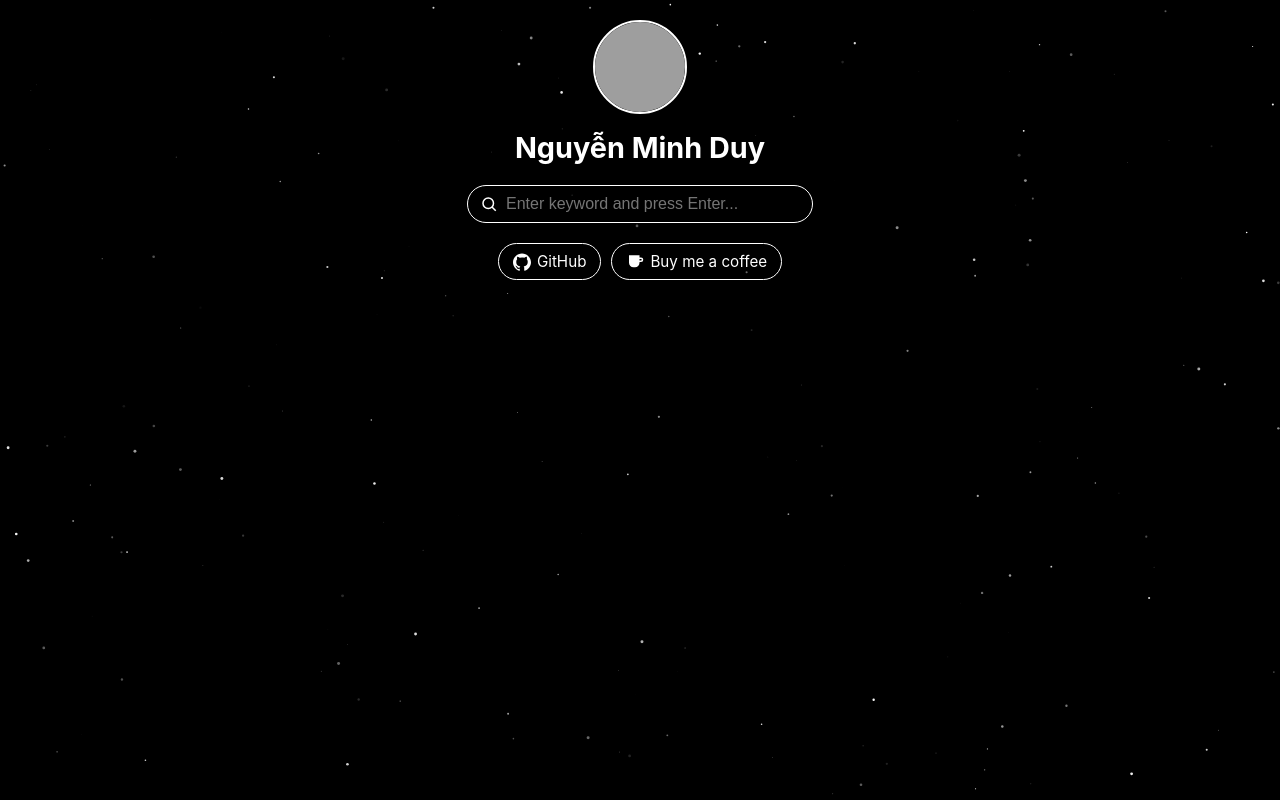
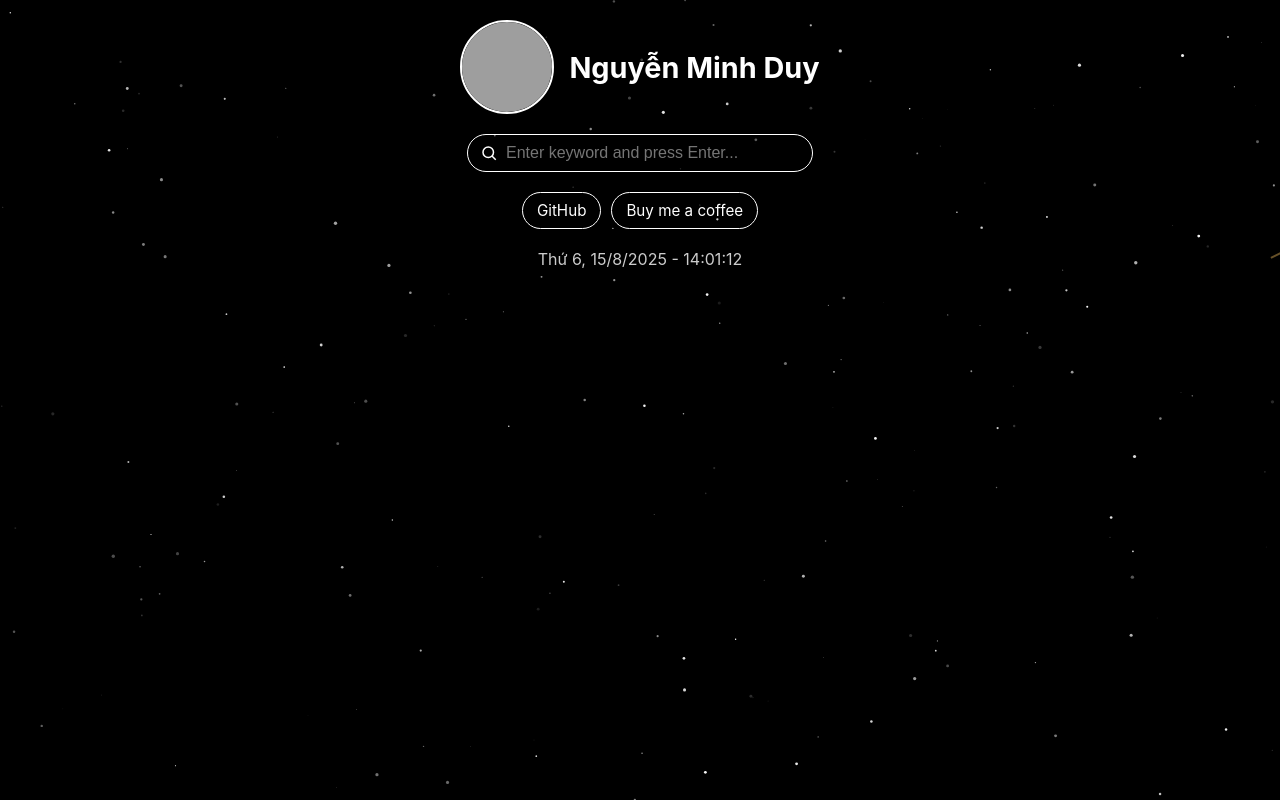
Before and after one commit to duyxyz/duyxyz.github.io, a plain HTML site: page index.html in a window 1280 px wide. Drawn offline with Linux system fonts and the light colour scheme; grey boxes are pictures that could not be loaded.

Commit message:
Update index.html

```diff
--- a/index.html
+++ b/index.html
@@ -5,134 +5,60 @@
 <meta name="viewport" content="width=device-width, initial-scale=1" />
 <title>Duy Portfolio</title>
 <style>
+  :root { --fg:#fff; --fg-dim:#ccc; --bg:#000; }
   body {
-    margin: 0;
-    padding: 0;
-    font-family: 'Inter', 'Segoe UI', Tahoma, sans-serif;
-    color: #fff;
-    background: #000;
-    text-align: center;
-    overflow-x: hidden;
+    margin: 0; padding: 0;
+    font-family: 'Inter','Segoe UI',Tahoma,sans-serif;
+    color: var(--fg); background: var(--bg);
+    text-align: center; overflow-x: hidden;
   }
-  #space-bg {
-    position: fixed;
-    top: 0;
-    left: 0;
-    width: 100%;
-    height: 100%;
-    z-index: -1;
-  }
-  .container {
-    max-width: 800px;
-    margin: auto;
-    padding: 20px;
-  }
+  #space-bg { position: fixed; inset: 0; z-index: -1; display:block; }
+  .container { max-width: 800px; margin: auto; padding: 20px; }
   header {
     margin-bottom: 20px;
-  }
-  header img {
-    width: 90px;
-    height: 90px;
-    border-radius: 50%;
-    object-fit: cover;
-    border: 2px solid #fff;
-    margin-bottom: 12px;
-    cursor: pointer;
-  }
-  header h1 {
-    font-size: 1.8rem;
-    margin: 0;
-    color: #fff;
-  }
-  .search-box {
     display: flex;
     align-items: center;
-    background-color: rgba(0, 0, 0, 0.5);
-    border: 1px solid #fff;
-    border-radius: 25px;
-    padding: 8px 12px;
-    width: 100%;
-    max-width: 320px;
-    margin: 20px auto;
+    justify-content: center;
+    gap: 15px;
   }
-  .search-box svg {
-    flex-shrink: 0;
-    width: 18px;
-    height: 18px;
-    stroke: #fff;
+  header img{
+    width:90px;height:90px;border-radius:50%;object-fit:cover;
+    border:2px solid var(--fg);cursor:pointer;
+    transition: transform .25s ease;
   }
-  .search-box input {
-    flex: 1;
-    border: none;
-    outline: none;
-    background: transparent;
-    color: #fff;
-    font-size: 1rem;
-    padding-left: 8px;
+  header img:hover{ transform: scale(1.03); }
+  header h1{ font-size:1.8rem;margin:0;color:var(--fg); }
+  .search-box{
+    display:flex;align-items:center;background:rgba(0,0,0,.5);
+    border:1px solid var(--fg);border-radius:25px;padding:8px 12px;
+    width:100%;max-width:320px;margin:20px auto;
   }
-  .contact-info {
-    margin: 20px 0;
-    display: none;
-    opacity: 0;
-    transition: opacity 0.4s ease;
+  .search-box svg{ flex-shrink:0;width:18px;height:18px;stroke:var(--fg); }
+  .search-box input{
+    flex:1;border:none;outline:none;background:transparent;color:var(--fg);
+    font-size:1rem;padding-left:8px;
   }
-  .contact-info.show {
-    display: block;
-    opacity: 1;
+  .contact-info{ margin:20px 0; display:none; opacity:0; transition:opacity .4s ease; }
+  .contact-info.show{ display:block; opacity:1; }
+  .contact-info div{ margin-bottom:10px; }
+  .contact-info a{ color:var(--fg); text-decoration:none; }
+  .contact-info a:hover{ text-decoration:underline; }
+  .footer-buttons{
+    display:flex;justify-content:center;gap:10px;margin-top:20px;flex-wrap:wrap;
   }
-  .contact-info div {
-    margin-bottom: 10px;
+  .btn{
+    display:inline-flex;align-items:center;gap:6px;background:transparent;
+    border:1px solid var(--fg);color:var(--fg);padding:8px 14px;border-radius:25px;
+    cursor:pointer;transition:all .25s ease-in-out;text-decoration:none;font-size:.95rem;
   }
-  .contact-info a {
-    color: #fff;
-    text-decoration: none;
-  }
-  .contact-info a:hover {
-    text-decoration: underline;
-  }
-  .footer-buttons {
-    display: flex;
-    justify-content: center;
-    gap: 10px;
-    margin-top: 20px;
-    flex-wrap: wrap;
-  }
-  .btn {
-    display: inline-flex;
-    align-items: center;
-    gap: 6px;
-    background: transparent;
-    border: 1px solid #fff;
-    color: #fff;
-    padding: 8px 14px;
-    border-radius: 25px;
-    cursor: pointer;
-    transition: all 0.25s ease-in-out;
-    text-decoration: none;
-    font-size: 0.95rem;
-  }
-  .btn:hover {
-    background: rgba(255, 255, 255, 0.15);
-    transform: translateY(-2px);
-  }
-  @media (max-width: 600px) {
-    header img {
-      width: 75px;
-      height: 75px;
-    }
-    header h1 {
-      font-size: 1.4rem;
-    }
-    .search-box {
-      max-width: 260px;
-    }
-    .search-box input {
-      font-size: 0.95rem;
-    }
-    .btn {
-      padding: 7px 12px;
-      font-size: 0.9rem;
-    }
+  .btn:hover{ background:rgba(255,255,255,.15); transform: translateY(-2px); }
+  #datetime{ margin-top:20px;font-size:1rem;color:var(--fg-dim); }
+  @media (max-width:600px){
+    header img{ width:75px;height:75px; }
+    header h1{ font-size:1.4rem; }
+    .search-box{ max-width:260px; }
+    .search-box input{ font-size:.95rem; }
+    .btn{ padding:7px 12px; font-size:.9rem; }
   }
 </style>
 </head>
@@ -143,7 +69,6 @@
     <img src="https://avatars.githubusercontent.com/u/217141310?s=400&v=4" alt="Avatar" id="avatar" />
     <h1>Nguyễn Minh Duy</h1>
   </header>
-
   <div class="search-box">
     <svg xmlns="http://www.w3.org/2000/svg" fill="none" viewBox="0 0 24 24">
       <circle cx="11" cy="11" r="7" stroke-width="2"/>
@@ -151,7 +76,6 @@
     </svg>
     <input type="text" id="nav-input" placeholder="Enter keyword and press Enter..." />
   </div>
-
   <div class="contact-info" id="contact">
     <div><a href="mailto:ngduy10102006@gmail.com">Mail</a></div>
     <div><a href="tel:+84329200210">Phone</a></div>
@@ -160,79 +84,103 @@
     <div><a href="https://sourceforge.net/u/duy1nuis/" target="_blank">SourceForge</a></div>
     <div><a href="https://duyxyz.github.io/app" target="_blank">App Store</a></div>
   </div>
-
   <div class="footer-buttons">
-    <a href="https://github.com/duyxyz" target="_blank" class="btn" title="GitHub">
-      <svg xmlns="http://www.w3.org/2000/svg" width="18" height="18" fill="#fff" viewBox="0 0 24 24">
-        <path d="M12 .5C5.37.5 0 5.87 0 12.46c0 5.28 3.438 9.747 8.205 11.322.6.113.82-.263.82-.583 0-.288-.011-1.048-.017-2.056-3.338.74-4.042-1.61-4.042-1.61-.546-1.4-1.333-1.774-1.333-1.774-1.09-.767.082-.752.082-.752 1.205.085 1.838 1.264 1.838 1.264 1.07 1.873 2.809 1.332 3.492 1.019.108-.794.418-1.332.762-1.638-2.665-.31-5.467-1.37-5.467-6.09 0-1.346.465-2.446 1.235-3.307-.124-.31-.535-1.556.117-3.244 0 0 1.008-.33 3.3 1.26a11.273 11.273 0 0 1 3.003-.414c1.02.005 2.046.14 3.003.414 2.29-1.59 3.296-1.26 3.296-1.26.654 1.688.243 2.934.12 3.244.772.861 1.232 1.961 1.232 3.307 0 4.73-2.807 5.776-5.479 6.082.43.372.814 1.103.814 2.222 0 1.605-.015 2.898-.015 3.293 0 .323.216.701.825.582C20.565 22.204 24 17.737 24 12.46 24 5.87 18.627.5 12 .5z"/>
-      </svg> GitHub
-    </a>
-    <a href="https://duyxyz.github.io/bank" target="_blank" class="btn" title="Buy me a coffee">
-      <svg xmlns="http://www.w3.org/2000/svg" width="18" height="18" fill="#fff" viewBox="0 0 24 24">
-        <path d="M18 3h-14v10c0 3.31 2.69 6 6 6h2c3.31 0 6-2.69 6-6v-1h2a3 3 0 0 0 0-6h-2v-3zm0 5h2a1 1 0 0 1 0 2h-2v-2z"/>
-      </svg> Buy me a coffee
-    </a>
+    <a href="https://github.com/duyxyz" target="_blank" class="btn">GitHub</a>
+    <a href="https://duyxyz.github.io/bank" target="_blank" class="btn">Buy me a coffee</a>
   </div>
+  <div id="datetime"></div>
 </div>
-
 <script>
+  // Navigation
   document.getElementById('nav-input').addEventListener('keydown', (e) => {
     if (e.key === 'Enter') {
       const keyword = e.target.value.trim();
-      if (keyword) {
-        window.location.href = `https://duyxyz.github.io/${encodeURIComponent(keyword)}`;
-      }
+      if (keyword) window.location.href = `https://duyxyz.github.io/${encodeURIComponent(keyword)}`;
     }
   });
-
-  // Toggle contact info
-  const avatar = document.getElementById('avatar');
-  const contact = document.getElementById('contact');
-  avatar.addEventListener('click', () => {
-    contact.classList.toggle('show');
+  // Toggle contact
+  document.getElementById('avatar').addEventListener('click', () => {
+    document.getElementById('contact').classList.toggle('show');
   });
-
-  // Space background
+  // Canvas setup
   const canvas = document.getElementById('space-bg');
   const ctx = canvas.getContext('2d');
-  let stars = [];
-  function resizeCanvas() {
+  let stars = [], meteors = [];
+  function resizeCanvas(){
     canvas.width = window.innerWidth;
     canvas.height = window.innerHeight;
+    createStars(Math.min(300, Math.floor(canvas.width * canvas.height / 5000)));
   }
   window.addEventListener('resize', resizeCanvas);
-  resizeCanvas();
-  function createStars(count) {
-    stars = [];
-    for (let i = 0; i < count; i++) {
+  // Create stars
+  function createStars(count){
+    stars.length = 0;
+    for(let i=0;i<count;i++){
       stars.push({
-        x: Math.random() * canvas.width,
-        y: Math.random() * canvas.height,
-        radius: Math.random() * 1.5,
-        alpha: Math.random(),
-        speed: Math.random() * 0.2
+        x: Math.random()*canvas.width,
+        y: Math.random()*canvas.height,
+        r: Math.random()*1.5 + 0.2,
+        a: Math.random()*0.9 + 0.1,
+        vy: Math.random()*0.3 + 0.05
       });
     }
   }
-  function drawStars() {
-    ctx.clearRect(0, 0, canvas.width, canvas.height);
-    ctx.fillStyle = "#fff";
-    stars.forEach(s => {
-      ctx.globalAlpha = s.alpha;
+  // Create meteor
+  function spawnMeteor(){
+    const side = Math.random() < 0.5 ? 'left' : 'right';
+    const y = Math.random() * canvas.height * 0.5;
+    const length = Math.random() * 80 + 50;
+    const speed = Math.random() * 4 + 3;
+    meteors.push({
+      x: side === 'left' ? -length : canvas.width + length,
+      y,
+      len: length,
+      speedX: side === 'left' ? speed : -speed,
+      speedY: speed * 0.5,
+      alpha: 1
+    });
+  }
+  setInterval(spawnMeteor, 1500);
+  // Draw loop
+  function draw(){
+    ctx.clearRect(0,0,canvas.width,canvas.height);
+    // Stars
+    for(const s of stars){
+      s.y += s.vy;
+      if(s.y - s.r > canvas.height){ s.y = -s.r; s.x = Math.random()*canvas.width; }
+      ctx.globalAlpha = s.a;
       ctx.beginPath();
-      ctx.arc(s.x, s.y, s.radius, 0, Math.PI * 2);
+      ctx.arc(s.x, s.y, s.r, 0, Math.PI*2);
+      ctx.fillStyle = "#fff";
       ctx.fill();
-      s.y += s.speed;
-      if (s.y > canvas.height) s.y = 0;
-    });
+    }
     ctx.globalAlpha = 1;
+    // Meteors
+    for(const m of meteors){
+      m.x += m.speedX;
+      m.y += m.speedY;
+      m.alpha *= 0.97;
+      ctx.strokeStyle = `rgba(255,200,100,${m.alpha})`;
+      ctx.lineWidth = 2;
+      ctx.beginPath();
+      ctx.moveTo(m.x, m.y);
+      ctx.lineTo(m.x - m.speedX * 5, m.y - m.speedY * 5);
+      ctx.stroke();
+    }
+    meteors = meteors.filter(m => m.alpha > 0.05);
+    requestAnimationFrame(draw);
   }
-  createStars(200);
-  function animate() {
-    drawStars();
-    requestAnimationFrame(animate);
+  resizeCanvas();
+  draw();
+  // Date-time update
+  function updateDateTime(){
+    const now = new Date();
+    const daysVN = ["Chủ nhật","Thứ 2","Thứ 3","Thứ 4","Thứ 5","Thứ 6","Thứ 7"];
+    document.getElementById("datetime").textContent =
+      `${daysVN[now.getDay()]}, ${now.toLocaleDateString("vi-VN")} - ${now.toLocaleTimeString("vi-VN")}`;
   }
-  animate();
+  setInterval(updateDateTime, 1000);
+  updateDateTime();
 </script>
 </body>
 </html>
```
